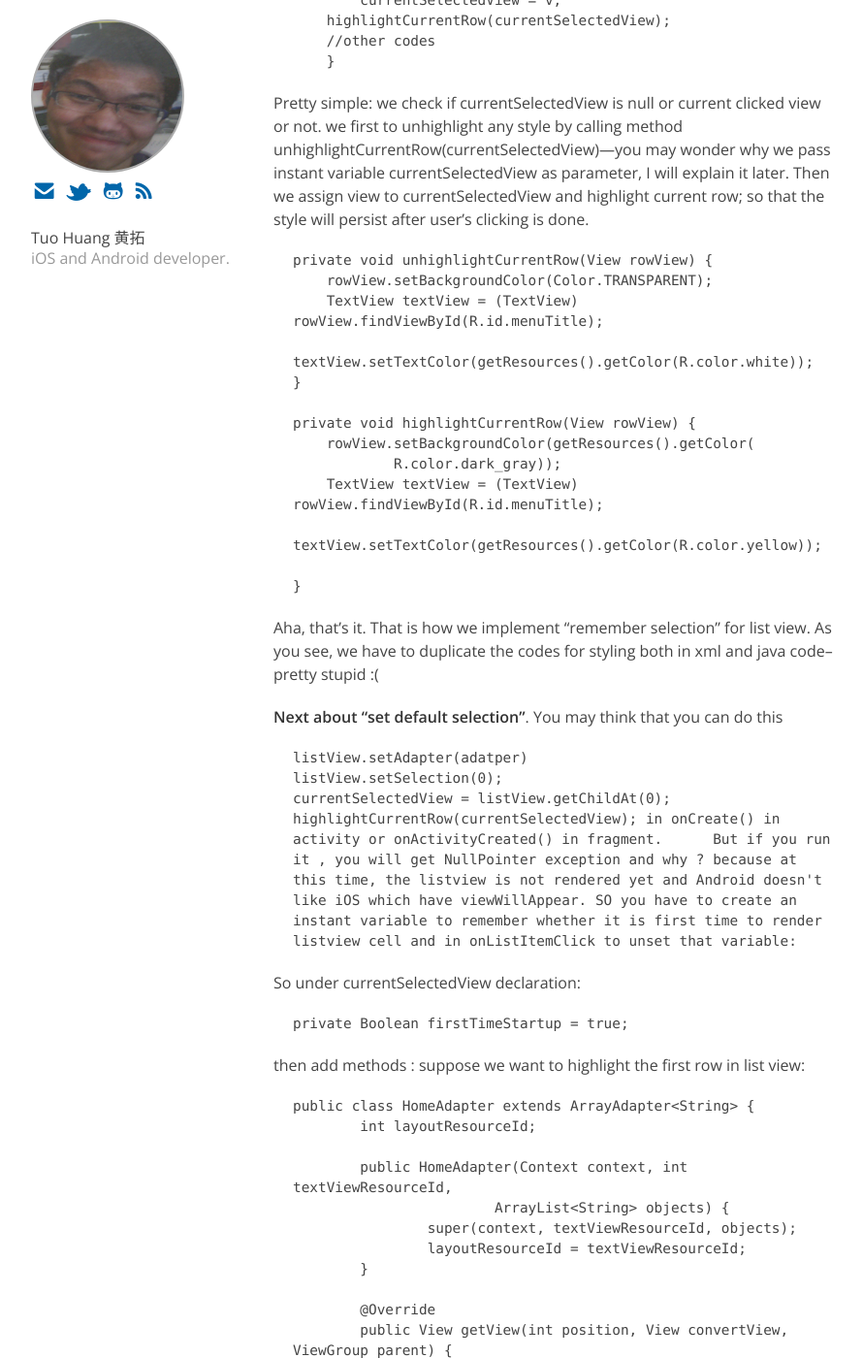
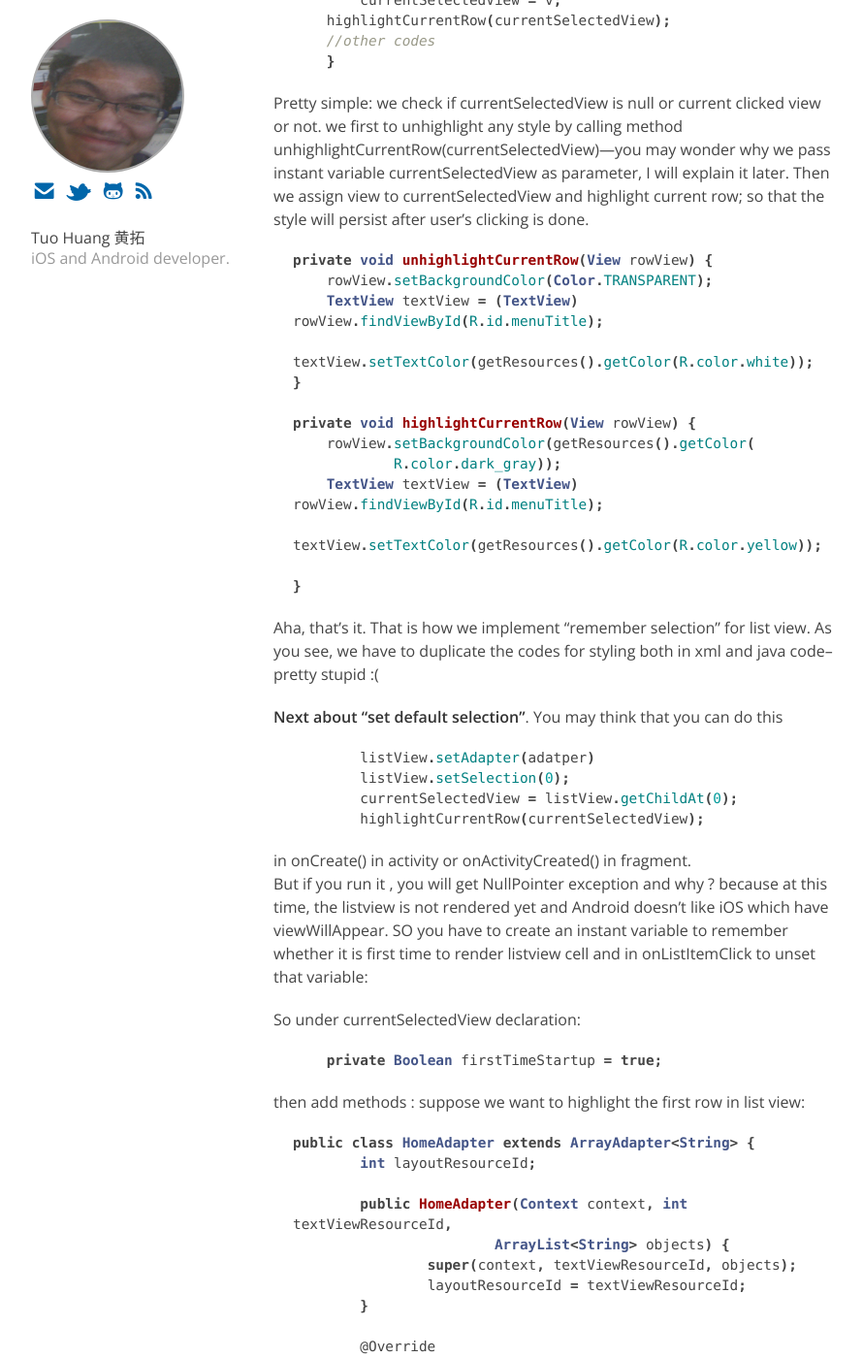
Before and after one commit to tuo/tuo.github.io, a Jekyll site: the page built from _posts/2012-10-28-android-listview-remember-selection-and-set-default-selection.md, in a window 1280 px wide and 1400 px high, scrolled down 1325 px. Shown: the whole window at 97% size, without its empty margins (138-1028 px from the left). Built offline with Jekyll 4.4.1, drawn with Linux system fonts in a browser that asks for light colours; comment, search, counter and statistics services are not loaded; some of the changed text lies outside the part shown.

Commit message:
add syntax highlight

```diff
--- a/_layouts/post.html
+++ b/_layouts/post.html
@@ -22,25 +22,23 @@
     {{ content }}
   </div>
   <hr style="visibility:hidden;"/>
-  <footer class="ten columns">
+
+  <!--<footer class="ten columns">
     <p id='follow'>
        Follow me on <a href="http://twitter.com/tu0huang">Twitter</a> &
        <a href="http://twitter.com/tu0huang">Weibo</a>
     </p>
-  </footer>
+  </footer> -->
 </article>
 
 <!-- AddThis Button BEGIN -->
-<div class="addthis_toolbox addthis_default_style ">
-<a class="addthis_button_facebook_like" fb:like:layout="button_count"></a>
-<a class="addthis_button_tweet"></a>
-<a class="addthis_button_pinterest_pinit"></a>
-<a class="addthis_counter addthis_pill_style"></a>
+<div class="addthis_toolbox addthis_default_style ten columns offset-by-four" style="margin-bottom: 11px;">
+	<a class="addthis_counter addthis_pill_style"></a>
 </div>
 <script type="text/javascript">var addthis_config = {"data_track_addressbar":true};</script>
 <script type="text/javascript" src="//s7.addthis.com/js/300/addthis_widget.js#pubid=ra-50f9651243f1723a"></script>
 <!-- AddThis Button END -->
-
+<div style="margin-bottom:10px;"/>
 <div id="disqus_thread" class="ten columns offset-by-four"></div>
 <script type="text/javascript">
     /* * * CONFIGURATION VARIABLES: EDIT BEFORE PASTING INTO YOUR WEBPAGE * * */
--- a/_posts/2012-10-28-android-listview-remember-selection-and-set-default-selection.md
+++ b/_posts/2012-10-28-android-listview-remember-selection-and-set-default-selection.md
@@ -9,66 +9,65 @@
   So let's start with **"remember selection"** first.The problem is that even if you know that
 you can use selector xml to define highlight/pressed/focus style.But that style will not
 be kept after user clicked that row. For instance, I have a highlighting selector xml (list_selector.xml under res/drawable folder) like this (but you may have other fields need to highlight like text color of textview in row):
-
-    <?xml version="1.0" encoding="utf-8"?>
-    <selector xmlns:android="http://schemas.android.com/apk/res/android">
-        <item android:drawable="@drawable/list_selector_pressed"
-			android:state_pressed="true" />
-        <item android:drawable="@drawable/list_selector_pressed"
-			android:state_selected="true" />
-    </selector>
-
+{% highlight xml%}
+<?xml version="1.0" encoding="utf-8"?>
+<selector xmlns:android="http://schemas.android.com/apk/res/android">
+    <item android:drawable="@drawable/list_selector_pressed"
+		android:state_pressed="true" />
+    <item android:drawable="@drawable/list_selector_pressed"
+		android:state_selected="true" />
+</selector>
+{% endhighlight %}
 and list_selector_pressed.xml which defined the highlighting style--set the background color
 to a gray color :
-
-    <?xml version="1.0" encoding="utf-8"?>
-    <layer-list xmlns:android="http://schemas.android.com/apk/res/android">
-        <item>
-            <shape xmlns:android="http://schemas.android.com/apk/res/android">
-                <solid android:color="@color/dark_gray" />
-            </shape>
-        </item>
-    </layer-list>
-
+{% highlight xml%}
+<?xml version="1.0" encoding="utf-8"?>
+<layer-list xmlns:android="http://schemas.android.com/apk/res/android">
+    <item>
+        <shape xmlns:android="http://schemas.android.com/apk/res/android">
+            <solid android:color="@color/dark_gray" />
+        </shape>
+    </item>
+</layer-list>
+{% endhighlight %}
 So as @David Hedlund suggested:
 
 > Rather, assign an OnItemClickListener, and have it store away the id of the selected item into some variable.
 
 you need to create a instance variable on top of your class:
+{% highlight java%}
+        private View currentSelectedView;
+{% endhighlight %}
+then go to
+{% highlight java%}
+@Override
+public void onListItemClick(ListView l, View v, int position, long id) {
+	if (currentSelectedView != null && currentSelectedView != v) {
+        unhighlightCurrentRow(currentSelectedView);
+    }
 
-        private View currentSelectedView;
-
-then go to
-
-
-	@Override
-	public void onListItemClick(ListView l, View v, int position, long id) {
-		if (currentSelectedView != null && currentSelectedView != v) {
-            unhighlightCurrentRow(currentSelectedView);
-        }
-
-		currentSelectedView = v;
-        highlightCurrentRow(currentSelectedView);
-        //other codes
-        }
-
+	currentSelectedView = v;
+    highlightCurrentRow(currentSelectedView);
+    //other codes
+    }
+{% endhighlight %}
 Pretty simple: we check if currentSelectedView is null or current clicked view or not. we first to unhighlight any style by calling method unhighlightCurrentRow(currentSelectedView)---you may wonder why we pass instant variable currentSelectedView as parameter, I will explain it later.  Then we assign view to currentSelectedView and highlight current row; so that the style will persist after user's clicking is done.
 
+{% highlight java %}
+private void unhighlightCurrentRow(View rowView) {
+    rowView.setBackgroundColor(Color.TRANSPARENT);
+    TextView textView = (TextView) rowView.findViewById(R.id.menuTitle);
+    textView.setTextColor(getResources().getColor(R.color.white));
+}
 
-    private void unhighlightCurrentRow(View rowView) {
-        rowView.setBackgroundColor(Color.TRANSPARENT);
-        TextView textView = (TextView) rowView.findViewById(R.id.menuTitle);
-        textView.setTextColor(getResources().getColor(R.color.white));
-    }
+private void highlightCurrentRow(View rowView) {
+    rowView.setBackgroundColor(getResources().getColor(
+            R.color.dark_gray));
+    TextView textView = (TextView) rowView.findViewById(R.id.menuTitle);
+    textView.setTextColor(getResources().getColor(R.color.yellow));
 
-    private void highlightCurrentRow(View rowView) {
-        rowView.setBackgroundColor(getResources().getColor(
-                R.color.dark_gray));
-        TextView textView = (TextView) rowView.findViewById(R.id.menuTitle);
-        textView.setTextColor(getResources().getColor(R.color.yellow));
-
-    }
-
+}
+{% endhighlight %}
 
  Aha, that's it. That is how we implement "remember selection" for list view. As you see,
 we have to duplicate the codes for styling both in xml and java code--pretty stupid :(
@@ -77,70 +76,71 @@
 
 
 **Next about "set default selection"**. You may think that you can do this
-
+{% highlight java %}
 	listView.setAdapter(adatper)
 	listView.setSelection(0);
 	currentSelectedView = listView.getChildAt(0);
 	highlightCurrentRow(currentSelectedView);
+{% endhighlight %}
 in onCreate() in activity or onActivityCreated() in fragment.
 But if you run it , you will get NullPointer exception and why ?
 because at this time, the listview is not rendered yet and Android doesn't like iOS which have viewWillAppear. SO you have to create an instant variable to remember whether it is first time to render listview cell and in onListItemClick to unset that variable:
 
 So under currentSelectedView declaration:
-
+{% highlight java %}
     private Boolean firstTimeStartup = true;
-
+{% endhighlight %}
 then add methods : suppose we want to highlight the first row in list view:
 
+{% highlight java %}
+public class HomeAdapter extends ArrayAdapter<String> {
+	int layoutResourceId;
 
-	public class HomeAdapter extends ArrayAdapter<String> {
-		int layoutResourceId;
+	public HomeAdapter(Context context, int textViewResourceId,
+			ArrayList<String> objects) {
+		super(context, textViewResourceId, objects);
+		layoutResourceId = textViewResourceId;
+	}
 
-		public HomeAdapter(Context context, int textViewResourceId,
-				ArrayList<String> objects) {
-			super(context, textViewResourceId, objects);
-			layoutResourceId = textViewResourceId;
+	@Override
+	public View getView(int position, View convertView, ViewGroup parent) {
+		if (convertView == null) {
+			convertView = LayoutInflater.from(getContext()).inflate(
+					layoutResourceId, null);
 		}
 
-		@Override
-		public View getView(int position, View convertView, ViewGroup parent) {
-			if (convertView == null) {
-				convertView = LayoutInflater.from(getContext()).inflate(
-						layoutResourceId, null);
-			}
+		if (firstTimeStartup && postion == 0) {
+            highlightCurrentRow(convertView);
+        } else {
+            unhighlightCurrentRow(convertView);
+        }
 
-			if (firstTimeStartup && postion == 0) {
-                highlightCurrentRow(convertView);
-            } else {
-                unhighlightCurrentRow(convertView);
-            }
-
-			TextView title = (TextView) convertView
-					.findViewById(R.id.menuTitle);
-			title.setText(getItem(position));
-			return convertView;
-		}
+		TextView title = (TextView) convertView
+				.findViewById(R.id.menuTitle);
+		title.setText(getItem(position));
+		return convertView;
 	}
-
+}
+{% endhighlight %}
 Pretty simple.
 But you need to make some changes in onListItemClick method:
+{% highlight java %}
+@Override
+public void onListItemClick(ListView l, View v, int position, long id) {
 
-	@Override
-	public void onListItemClick(ListView l, View v, int position, long id) {
+	if (firstTimeStartup) {// first time  highlight first row
+		currentSelectedView = l.getChildAt(0);
+	}
+	firstTimeStartup = false;
+	if (currentSelectedView != null && currentSelectedView != v) {
+        unhighlightCurrentRow(currentSelectedView);
+    }
 
-		if (firstTimeStartup) {// first time  highlight first row
-			currentSelectedView = l.getChildAt(0);
-		}
-		firstTimeStartup = false;
-		if (currentSelectedView != null && currentSelectedView != v) {
-            unhighlightCurrentRow(currentSelectedView);
-        }
+	currentSelectedView = v;
+    highlightCurrentRow(currentSelectedView);
 
-		currentSelectedView = v;
-        highlightCurrentRow(currentSelectedView);
-
-         //other codes
-	}
-
+     //other codes
+}
+{% endhighlight %}
 
 There you go! Enjoy Android :)
```
